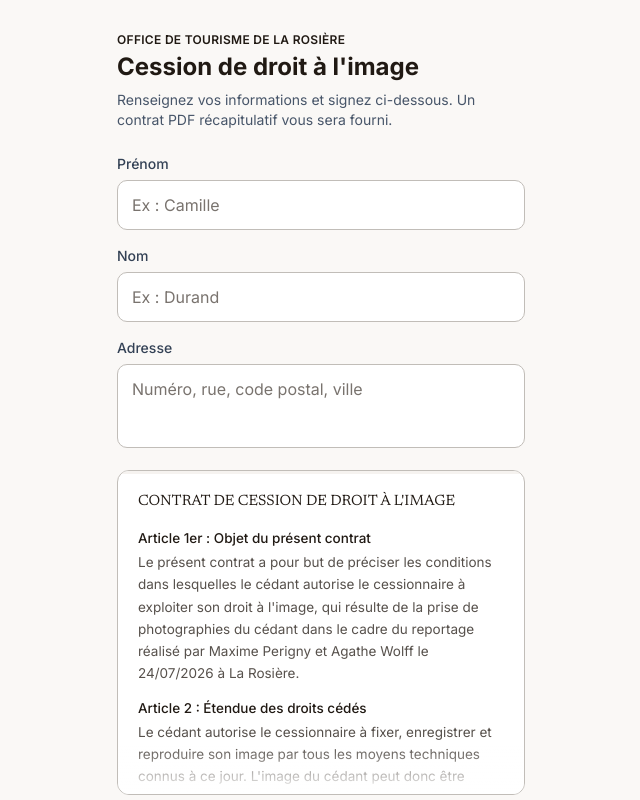
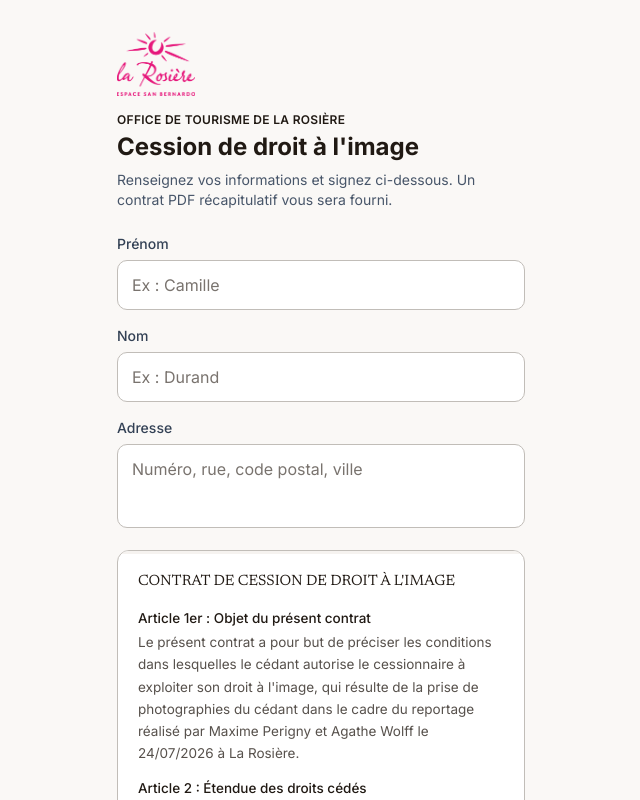
Before and after one commit to larosieretv-lab/Cession-De-Droit, a Next.js app: page / in a window 1280 px wide. Shown: the top 800 px of the page, without its empty margins (319-959 px from the left). Built offline with nearby package versions, Linux system fonts and the light colour scheme.

Commit message:
Adding the logo

```diff
--- a/app/page.tsx
+++ b/app/page.tsx
@@ -129,6 +129,12 @@
   return (
     <main className="mx-auto max-w-md px-5 pb-10 pt-8">
       <header className="mb-6">
+        {/* eslint-disable-next-line @next/next/no-img-element */}
+        <img
+          src="/logo-larosiere.png"
+          alt="La Rosière — Espace San Bernardo"
+          className="mb-4 h-16 w-auto"
+        />
         <p className="text-xs font-semibold uppercase tracking-wide text-brand">
           Office de Tourisme de La Rosière
         </p>
```
Also changed, not shown: .claude/launch.json (added), public/logo-larosiere.png (added).
